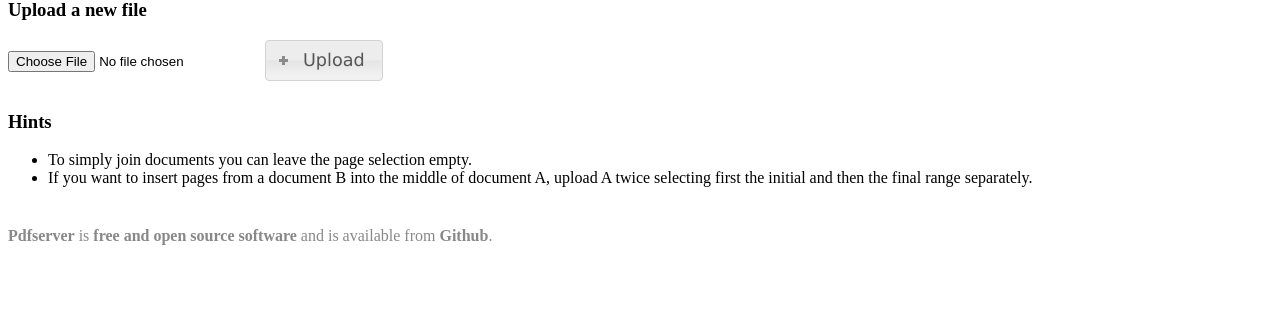
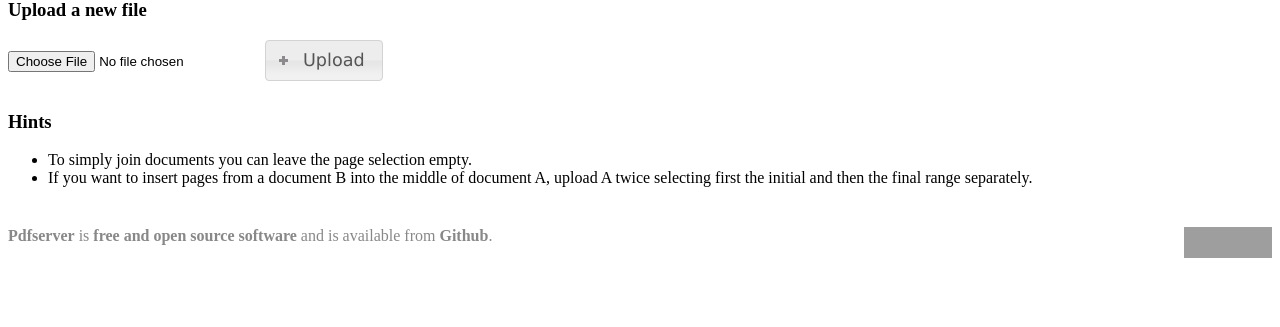
Before and after one commit to cburgmer/pdfserver, a Django app: template pdfserver/templates/main.html in a window 1280 px wide. Shown: the part 309-636 px from the top of the page. Run offline with Django 3.2, Linux system fonts and the light colour scheme; the template is opened without the code that fills it: most values are stand-ins (such as "Sample title", 1, 10 or a date in 2020); form fields are guessed from the names that the template uses; grey boxes are pictures that could not be loaded.

Commit message:
Fix HTML

```diff
--- a/pdfserver/templates/base.html
+++ b/pdfserver/templates/base.html
@@ -2,6 +2,7 @@
 {% load i18n %}
 <html xmlns="http://www.w3.org/1999/xhtml" xml:lang="en" lang="en">
 <head>
+<meta http-equiv="Content-type" content="text/html;charset=UTF-8" />
 <link type="text/css" href="{{MEDIA_URL}}css/jquery-ui.css" rel="stylesheet" />
 <link type="text/css" href="{{MEDIA_URL}}css/pdfserver.css" rel="stylesheet" />
 <script type="text/javascript" src="{{MEDIA_URL}}js/jquery.js"></script>
--- a/pdfserver/templates/main.html
+++ b/pdfserver/templates/main.html
@@ -71,15 +71,15 @@
         <th style="width: 40px;"></th>
     </tr>
     </thead>
+    {% if uploads %}
     <tfoot>
         <tr>
             <td colspan="5" style="text-align: right;">
-            <span style="font-size: 1.1em;"><button type="submit" class="combinebutton">{% trans "Combine &amp; open" %}</button></td>
+            <span style="font-size: 1.1em;"><button type="submit" class="combinebutton">{% trans "Combine &amp; open" %}</button></span></td>
             <td><span style="font-size: 1.1em;"><a href="#" id="deleteallanchor" class="deleteallbutton" onclick="$('#deleteall').dialog('open'); return false"></a></span></td>
         </tr>
     </tfoot>
     <tbody id="files">
-    {% if uploads %}
     {% for upload in uploads %}
         <tr class="{% cycle 'even' 'odd' %}" id="file_{{ forloop.counter }}">
             <td><span class="noselection ui-icon ui-icon-arrowthick-2-n-s"></span></td>
@@ -144,5 +144,7 @@
 </ul>
 </div>
 
-<div class="footer">{% blocktrans %}<a href="http://cburgmer.nfshost.com/pdfserver">Pdfserver</a> is <a href="http://github.com/cburgmer/pdfserver/blob/master/LICENSE">free and open source software</a> and is available from <a href="http://github.com/cburgmer/pdfserver">Github</a>.{% endblocktrans %}</div>
+<div style="width: 100%" class="footer">{% blocktrans %}<a href="http://cburgmer.nfshost.com/pdfserver">Pdfserver</a> is <a href="http://github.com/cburgmer/pdfserver/blob/master/LICENSE">free and open source software</a> and is available from <a href="http://github.com/cburgmer/pdfserver">Github</a>.{% endblocktrans %}
+<div style="float: right;"><a href="http://validator.w3.org/check?uri=referer"><img style="border: 0 none;" src="http://www.w3.org/Icons/valid-xhtml10" alt="Valid XHTML 1.0 Transitional" height="31" width="88"/></a></div>
+</div>
 {% endblock %}
```
